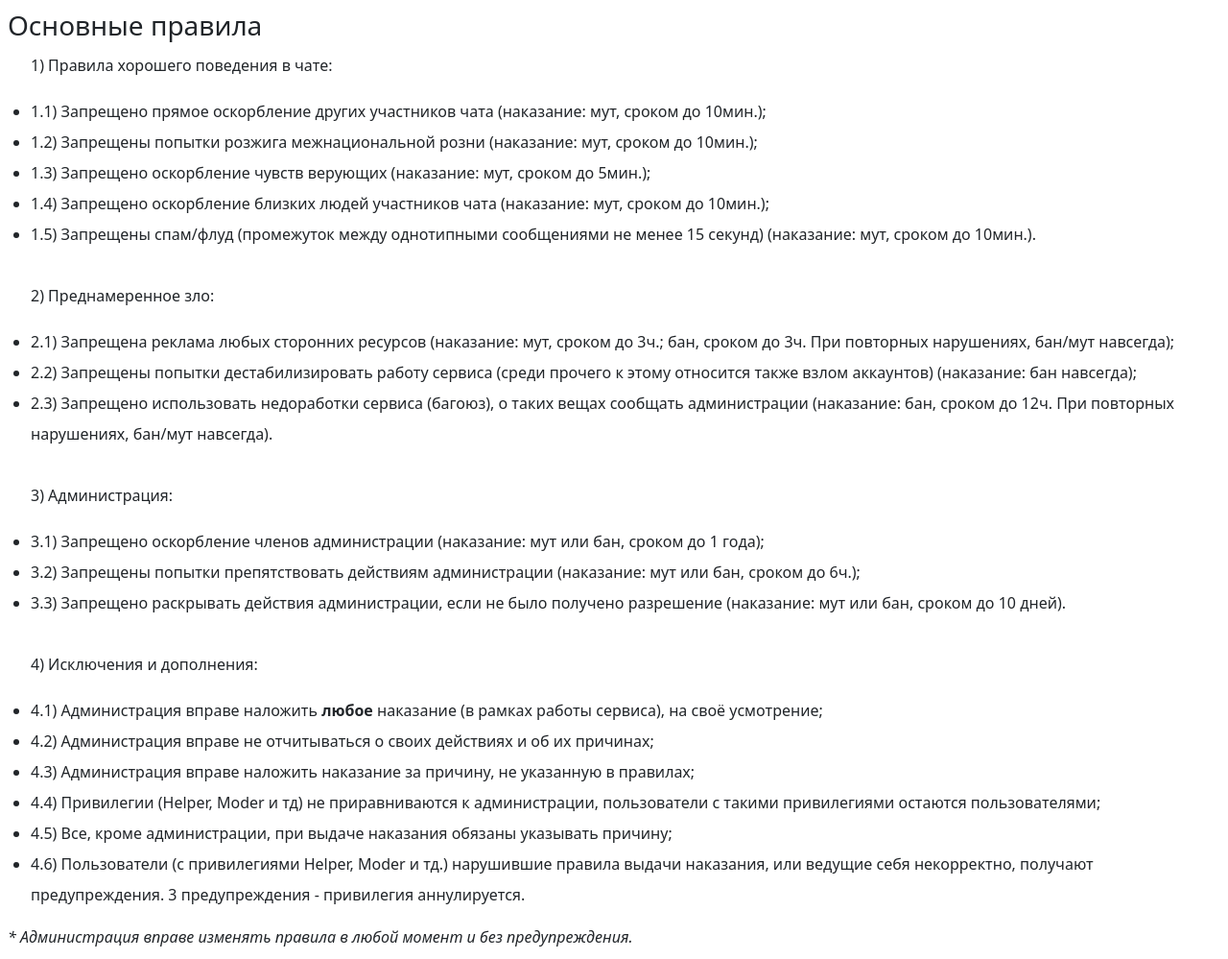
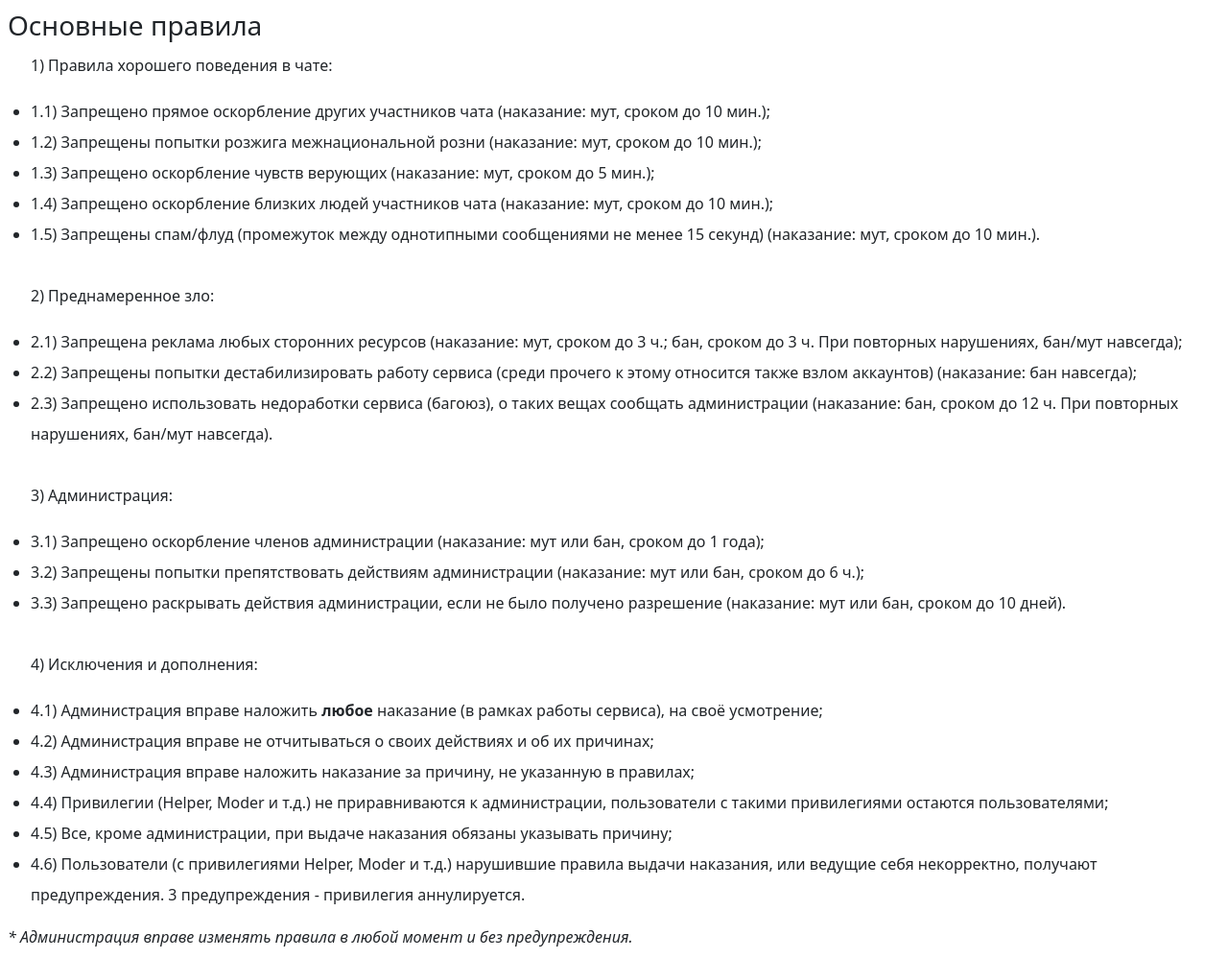
Before and after one commit to Ryize/RaccoonAnonymous, a Flask app: template templates/rules.html in a window 1280 px wide. Shown: the part 302-1301 px from the top of the page at 96% size. Run offline with Flask 2, Linux system fonts and the light colour scheme; the template is opened without the code that fills it, so the values that code supplies are empty; some libraries are stand-ins or nearby versions.

Commit message:
Minor changes in russian language

```diff
--- a/static/css/style.css
+++ b/static/css/style.css
@@ -5,7 +5,6 @@ body {
     /* Растягиваем body по высоте html */
     min-height: 100vh;
 }
-
 
 /*Страница регистрации*/
 .gradient-custom {
@@ -26,9 +25,6 @@ body {
     height: 30vh;
 }
 
-.main-chat {
-    padding: 50px;
-}
 /*Для аватарки*/
 .img-responsive {
     overflow: hidden;
--- a/templates/chat.html
+++ b/templates/chat.html
@@ -81,7 +81,7 @@
                 </div>
               {% elif mute_time %}
                 <div class="col-xs-12 col-sm-12 col-md-12 col-lg-12 text-center">
-                  <h4>Вы замучены, оставшееся время: {{ mute_time }}.<br> Причина: <em>{{ reason }}</em></h4>
+                  <h4>Вы вне игры, оставшееся время: {{ mute_time }}.<br> Причина: <em>{{ reason }}</em></h4>
                 </div>
               {% else %}
                 <div class="col-xs-12 col-sm-12 col-md-12 col-lg-12 text-center">
--- a/templates/includes/rules.html
+++ b/templates/includes/rules.html
@@ -2,41 +2,44 @@
   <h3 class="ps-2">Основные правила</h3>
   <ul>
     <p>1) Правила хорошего поведения в чате:</p>
-    <li>1.1) Запрещено прямое оскорбление других участников чата (наказание: мут, сроком до 10мин.);</li>
-    <li>1.2) Запрещены попытки розжига межнациональной розни (наказание: мут, сроком до 10мин.);</li>
-    <li>1.3) Запрещено оскорбление чувств верующих (наказание: мут, сроком до 5мин.);</li>
-    <li>1.4) Запрещено оскорбление близких людей участников чата (наказание: мут, сроком до 10мин.);</li>
+    <li>1.1) Запрещено прямое оскорбление других участников чата (наказание: мут, сроком до 10 мин.);</li>
+    <li>1.2) Запрещены попытки розжига межнациональной розни (наказание: мут, сроком до 10 мин.);</li>
+    <li>1.3) Запрещено оскорбление чувств верующих (наказание: мут, сроком до 5 мин.);</li>
+    <li>1.4) Запрещено оскорбление близких людей участников чата (наказание: мут, сроком до 10 мин.);</li>
     <li>1.5) Запрещены спам/флуд (промежуток между однотипными сообщениями не менее 15 секунд) (наказание: мут, сроком
-      до 10мин.).
+      до 10 мин.).
     </li>
     <br>
     <p>2) Преднамеренное зло:</p>
-    <li>2.1) Запрещена реклама любых сторонних ресурсов (наказание: мут, сроком до 3ч.; бан, сроком до 3ч. При повторных
+    <li>2.1) Запрещена реклама любых сторонних ресурсов (наказание: мут, сроком до 3 ч.; бан, сроком до 3 ч. При
+      повторных
       нарушениях, бан/мут навсегда);
     </li>
     <li>2.2) Запрещены попытки дестабилизировать работу сервиса (среди прочего к этому относится также взлом аккаунтов)
       (наказание: бан навсегда);
     </li>
     <li>2.3) Запрещено использовать недоработки сервиса (багоюз), о таких вещах сообщать администрации (наказание: бан,
-      сроком до 12ч. При повторных нарушениях, бан/мут навсегда).
+      сроком до 12 ч. При повторных нарушениях, бан/мут навсегда).
     </li>
     <br>
     <p>3) Администрация:</p>
     <li>3.1) Запрещено оскорбление членов администрации (наказание: мут или бан, сроком до 1 года);</li>
-    <li>3.2) Запрещены попытки препятствовать действиям администрации (наказание: мут или бан, сроком до 6ч.);</li>
+    <li>3.2) Запрещены попытки препятствовать действиям администрации (наказание: мут или бан, сроком до 6 ч.);</li>
     <li>3.3) Запрещено раскрывать действия администрации, если не было получено разрешение (наказание: мут или бан,
       сроком до 10 дней).
     </li>
     <br>
     <p>4) Исключения и дополнения:</p>
-    <li>4.1) Администрация вправе наложить <strong>любое</strong> наказание (в рамках работы сервиса), на своё усмотрение;</li>
+    <li>4.1) Администрация вправе наложить <strong>любое</strong> наказание (в рамках работы сервиса), на своё
+      усмотрение;
+    </li>
     <li>4.2) Администрация вправе не отчитываться о своих действиях и об их причинах;</li>
     <li>4.3) Администрация вправе наложить наказание за причину, не указанную в правилах;</li>
-    <li>4.4) Привилегии (Helper, Moder и тд) не приравниваются к администрации, пользователи с такими привилегиями
+    <li>4.4) Привилегии (Helper, Moder и т.д.) не приравниваются к администрации, пользователи с такими привилегиями
       остаются пользователями;
     </li>
     <li>4.5) Все, кроме администрации, при выдаче наказания обязаны указывать причину;</li>
-    <li>4.6) Пользователи (с привилегиями Helper, Moder и тд.) нарушившие правила выдачи наказания, или ведущие себя
+    <li>4.6) Пользователи (с привилегиями Helper, Moder и т.д.) нарушившие правила выдачи наказания, или ведущие себя
       некорректно, получают предупреждения. 3 предупреждения - привилегия аннулируется.
     </li>
   </ul>
```
Also changed, not shown: buisness_logic.py (+8 -5 lines).
